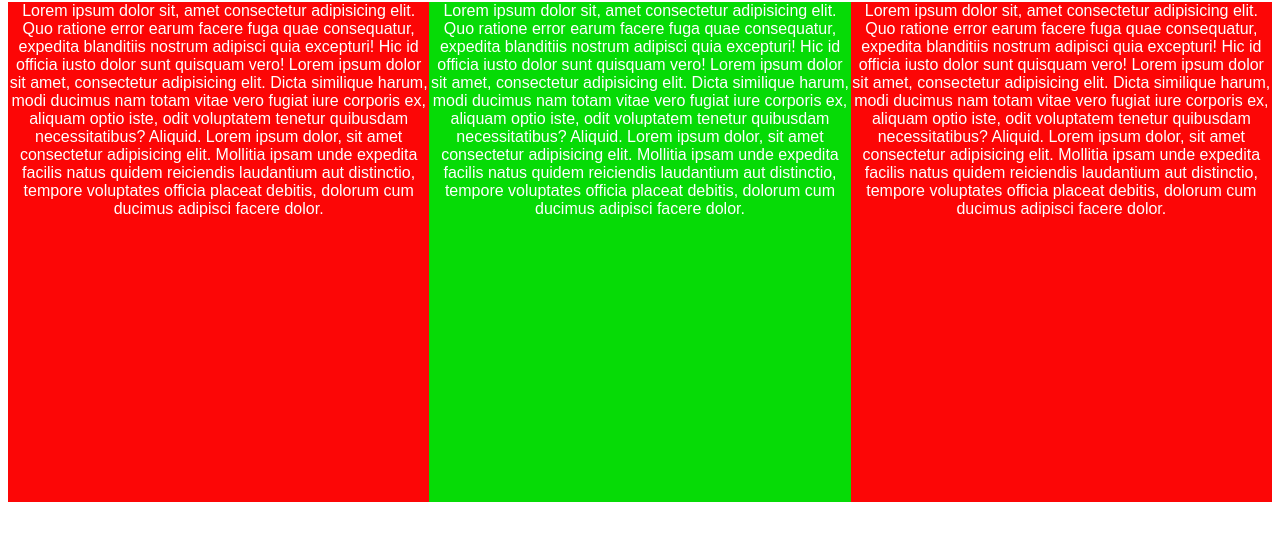
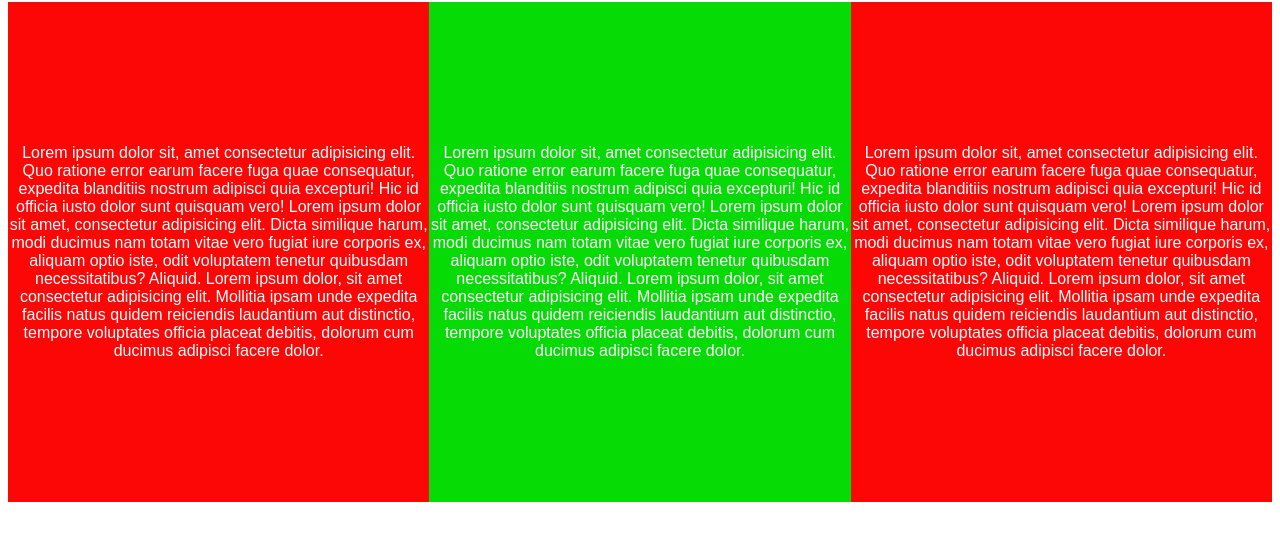
Before and after one commit to RafaelSantos1/bitwebjr-processo-seletivo-2018-2, a plain HTML site: page aula4/index.html in a window 1280 px wide. Shown: the part 78-618 px from the top of the page. Drawn offline with Linux system fonts and the light colour scheme.

Commit message:
Finalizando com texto no centro

```diff
--- a/aula4/css/style.css
+++ b/aula4/css/style.css
@@ -5,6 +5,8 @@
 
 .coluna{
     height: 500px;
+    display: flex;
+    align-items: center;
 }
 
 .coluna:nth-child(odd){
--- a/aula4/index.html
+++ b/aula4/index.html
@@ -15,13 +15,16 @@
     <main>
         <section class="grid">
             <article class="coluna">
-                Lorem ipsum dolor sit, amet consectetur adipisicing elit. Quo ratione error earum facere fuga quae consequatur, expedita blanditiis nostrum adipisci quia excepturi! Hic id officia iusto dolor sunt quisquam vero! Lorem ipsum dolor sit amet, consectetur adipisicing elit. Dicta similique harum, modi ducimus nam totam vitae vero fugiat iure corporis ex, aliquam optio iste, odit voluptatem tenetur quibusdam necessitatibus? Aliquid. Lorem ipsum dolor, sit amet consectetur adipisicing elit. Mollitia ipsam unde expedita facilis natus quidem reiciendis laudantium aut distinctio, tempore voluptates officia placeat debitis, dolorum cum ducimus adipisci facere dolor.
+                <p>
+                Lorem ipsum dolor sit, amet consectetur adipisicing elit. Quo ratione error earum facere fuga quae consequatur, expedita blanditiis nostrum adipisci quia excepturi! Hic id officia iusto dolor sunt quisquam vero! Lorem ipsum dolor sit amet, consectetur adipisicing elit. Dicta similique harum, modi ducimus nam totam vitae vero fugiat iure corporis ex, aliquam optio iste, odit voluptatem tenetur quibusdam necessitatibus? Aliquid. Lorem ipsum dolor, sit amet consectetur adipisicing elit. Mollitia ipsam unde expedita facilis natus quidem reiciendis laudantium aut distinctio, tempore voluptates officia placeat debitis, dolorum cum ducimus adipisci facere dolor.</p>
             </article>
             <article class="coluna">
-                Lorem ipsum dolor sit, amet consectetur adipisicing elit. Quo ratione error earum facere fuga quae consequatur, expedita blanditiis nostrum adipisci quia excepturi! Hic id officia iusto dolor sunt quisquam vero! Lorem ipsum dolor sit amet, consectetur adipisicing elit. Dicta similique harum, modi ducimus nam totam vitae vero fugiat iure corporis ex, aliquam optio iste, odit voluptatem tenetur quibusdam necessitatibus? Aliquid. Lorem ipsum dolor, sit amet consectetur adipisicing elit. Mollitia ipsam unde expedita facilis natus quidem reiciendis laudantium aut distinctio, tempore voluptates officia placeat debitis, dolorum cum ducimus adipisci facere dolor.
+                <p>
+                Lorem ipsum dolor sit, amet consectetur adipisicing elit. Quo ratione error earum facere fuga quae consequatur, expedita blanditiis nostrum adipisci quia excepturi! Hic id officia iusto dolor sunt quisquam vero! Lorem ipsum dolor sit amet, consectetur adipisicing elit. Dicta similique harum, modi ducimus nam totam vitae vero fugiat iure corporis ex, aliquam optio iste, odit voluptatem tenetur quibusdam necessitatibus? Aliquid. Lorem ipsum dolor, sit amet consectetur adipisicing elit. Mollitia ipsam unde expedita facilis natus quidem reiciendis laudantium aut distinctio, tempore voluptates officia placeat debitis, dolorum cum ducimus adipisci facere dolor.</p>
             </article>
             <article class="coluna">
-                Lorem ipsum dolor sit, amet consectetur adipisicing elit. Quo ratione error earum facere fuga quae consequatur, expedita blanditiis nostrum adipisci quia excepturi! Hic id officia iusto dolor sunt quisquam vero! Lorem ipsum dolor sit amet, consectetur adipisicing elit. Dicta similique harum, modi ducimus nam totam vitae vero fugiat iure corporis ex, aliquam optio iste, odit voluptatem tenetur quibusdam necessitatibus? Aliquid. Lorem ipsum dolor, sit amet consectetur adipisicing elit. Mollitia ipsam unde expedita facilis natus quidem reiciendis laudantium aut distinctio, tempore voluptates officia placeat debitis, dolorum cum ducimus adipisci facere dolor.
+                <p>
+                Lorem ipsum dolor sit, amet consectetur adipisicing elit. Quo ratione error earum facere fuga quae consequatur, expedita blanditiis nostrum adipisci quia excepturi! Hic id officia iusto dolor sunt quisquam vero! Lorem ipsum dolor sit amet, consectetur adipisicing elit. Dicta similique harum, modi ducimus nam totam vitae vero fugiat iure corporis ex, aliquam optio iste, odit voluptatem tenetur quibusdam necessitatibus? Aliquid. Lorem ipsum dolor, sit amet consectetur adipisicing elit. Mollitia ipsam unde expedita facilis natus quidem reiciendis laudantium aut distinctio, tempore voluptates officia placeat debitis, dolorum cum ducimus adipisci facere dolor.</p>
             </article>
         </section>
     </main>
```
